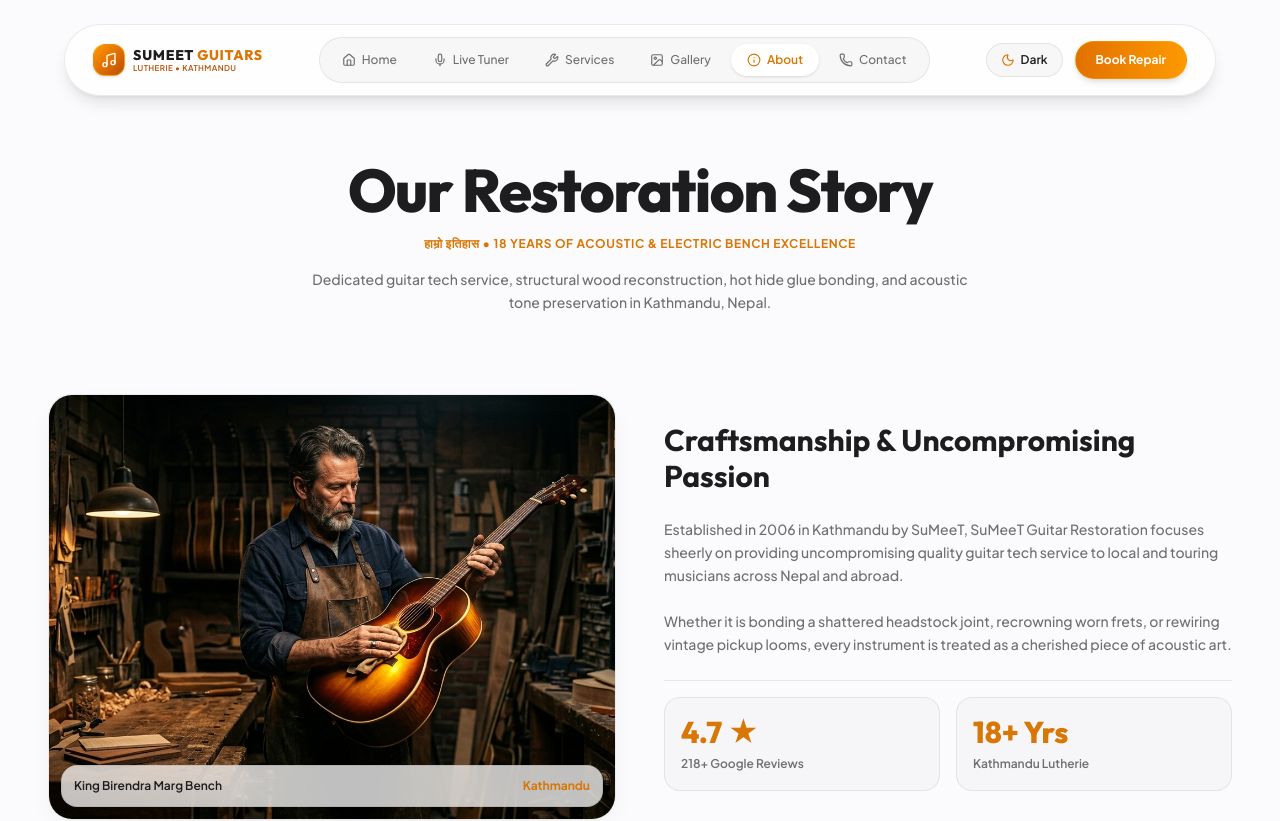
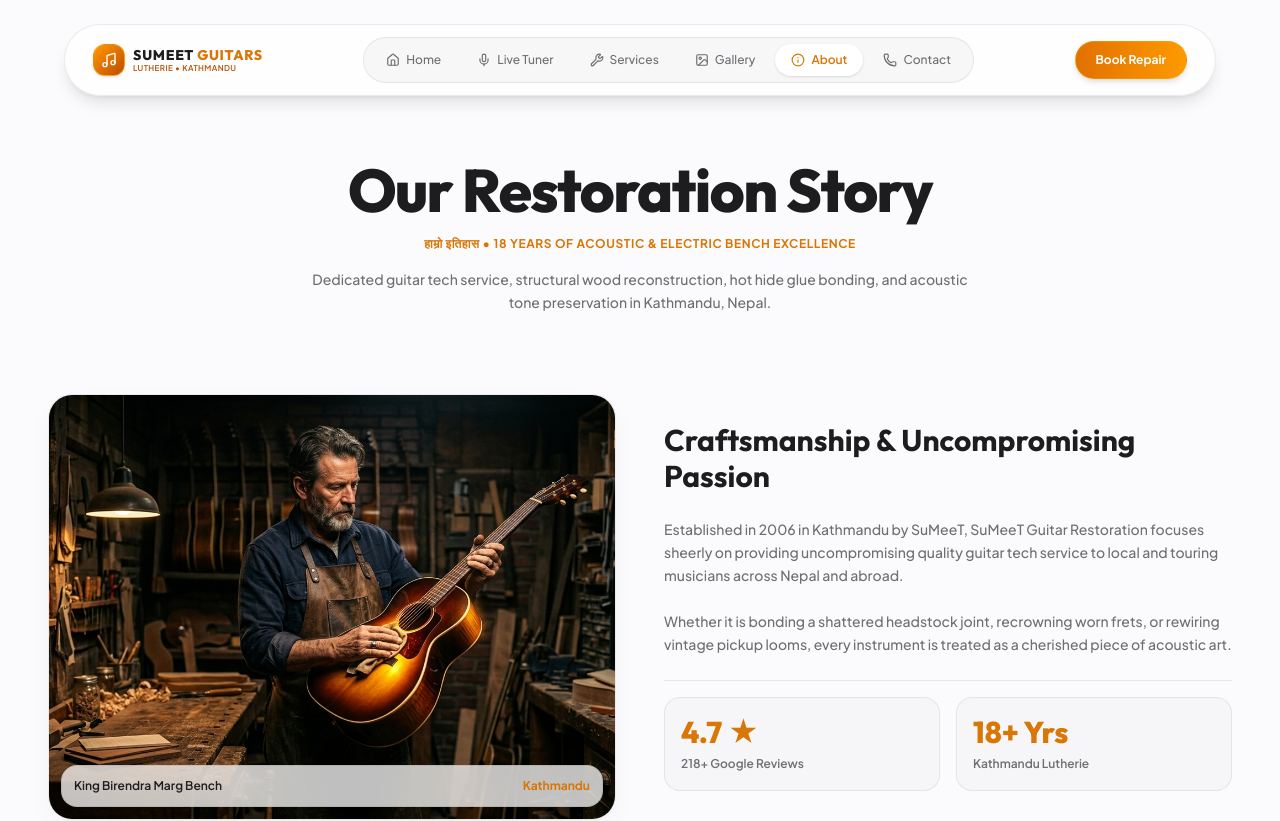
Before and after one commit to pwnjoshi/SUMEET-Guitar-Restoration, a Next.js app: page /about in a window 1280 px wide. Shown: the top 821 px of the page. Built offline with nearby package versions, Linux system fonts and the light colour scheme.

Commit message:
Remove dark mode toggle button and enforce clean light mode by default

```diff
--- a/src/components/Header.tsx
+++ b/src/components/Header.tsx
@@ -87,25 +87,6 @@ export default function LuxuryHeader() {
 
           {/* Action Button & Mobile Trigger */}
           <div className="flex items-center gap-1.5 sm:gap-3 shrink-0">
-            {/* Theme Toggle Button */}
-            <button
-              onClick={toggleTheme}
-              className="px-3 py-1.5 sm:px-3.5 sm:py-2 rounded-full bg-[var(--bg-pill)] text-[var(--text-main)] border border-[var(--border)] hover:bg-[var(--bg-card)] transition-colors flex items-center gap-1.5 text-xs font-semibold"
-              title={`Switch to ${theme === "dark" ? "Light" : "Dark"} Mode`}
-            >
-              {theme === "dark" ? (
-                <>
-                  <Sun className="w-3.5 h-3.5 text-amber-400" />
-                  <span className="hidden sm:inline">Light</span>
-                </>
-              ) : (
-                <>
-                  <Moon className="w-3.5 h-3.5 text-amber-600" />
-                  <span className="hidden sm:inline">Dark</span>
-                </>
-              )}
-            </button>
-
             <Link
               href="/contact#booking"
               className="px-3.5 sm:px-5 py-1.5 sm:py-2.5 rounded-full bg-gradient-to-r from-amber-600 to-amber-500 text-white font-bold text-[11px] sm:text-xs shadow-md whitespace-nowrap border border-amber-400/30 transition-colors"
--- a/src/components/ThemeProvider.tsx
+++ b/src/components/ThemeProvider.tsx
@@ -18,16 +18,9 @@ export function ThemeProvider({ children }: { children: React.ReactNode }) {
   const [theme, setTheme] = useState<"dark" | "light">("light");
 
   useEffect(() => {
-    const savedTheme = localStorage.getItem("sumeet-theme") as "dark" | "light" | null;
-    const initialTheme = savedTheme || "light";
-    setTheme(initialTheme);
-    if (initialTheme === "dark") {
-      document.documentElement.classList.add("dark-mode");
-      document.documentElement.classList.remove("light-mode");
-    } else {
-      document.documentElement.classList.add("light-mode");
-      document.documentElement.classList.remove("dark-mode");
-    }
+    document.documentElement.classList.add("light-mode");
+    document.documentElement.classList.remove("dark-mode");
+    localStorage.removeItem("sumeet-theme");
   }, []);
 
   const toggleTheme = () => {
```
